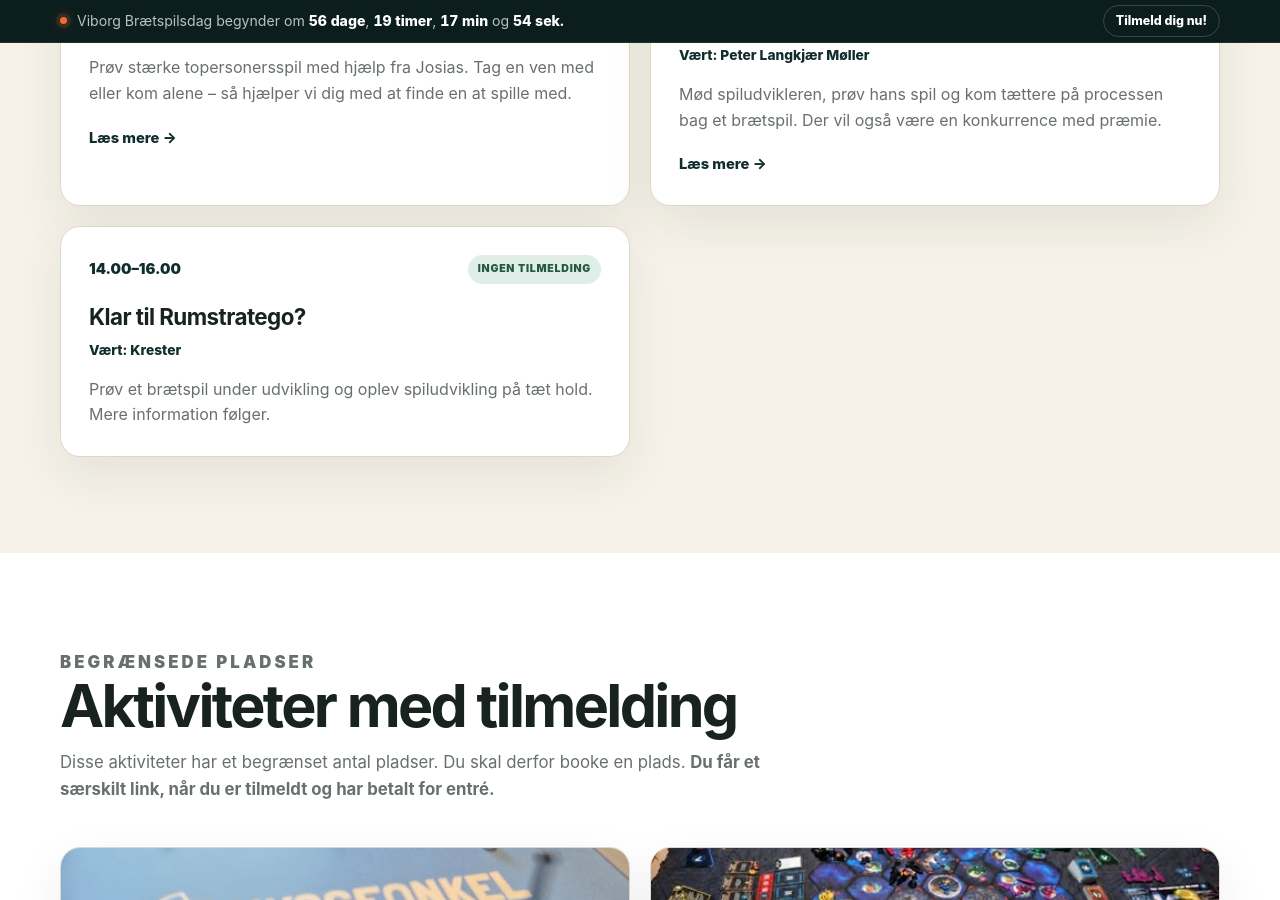
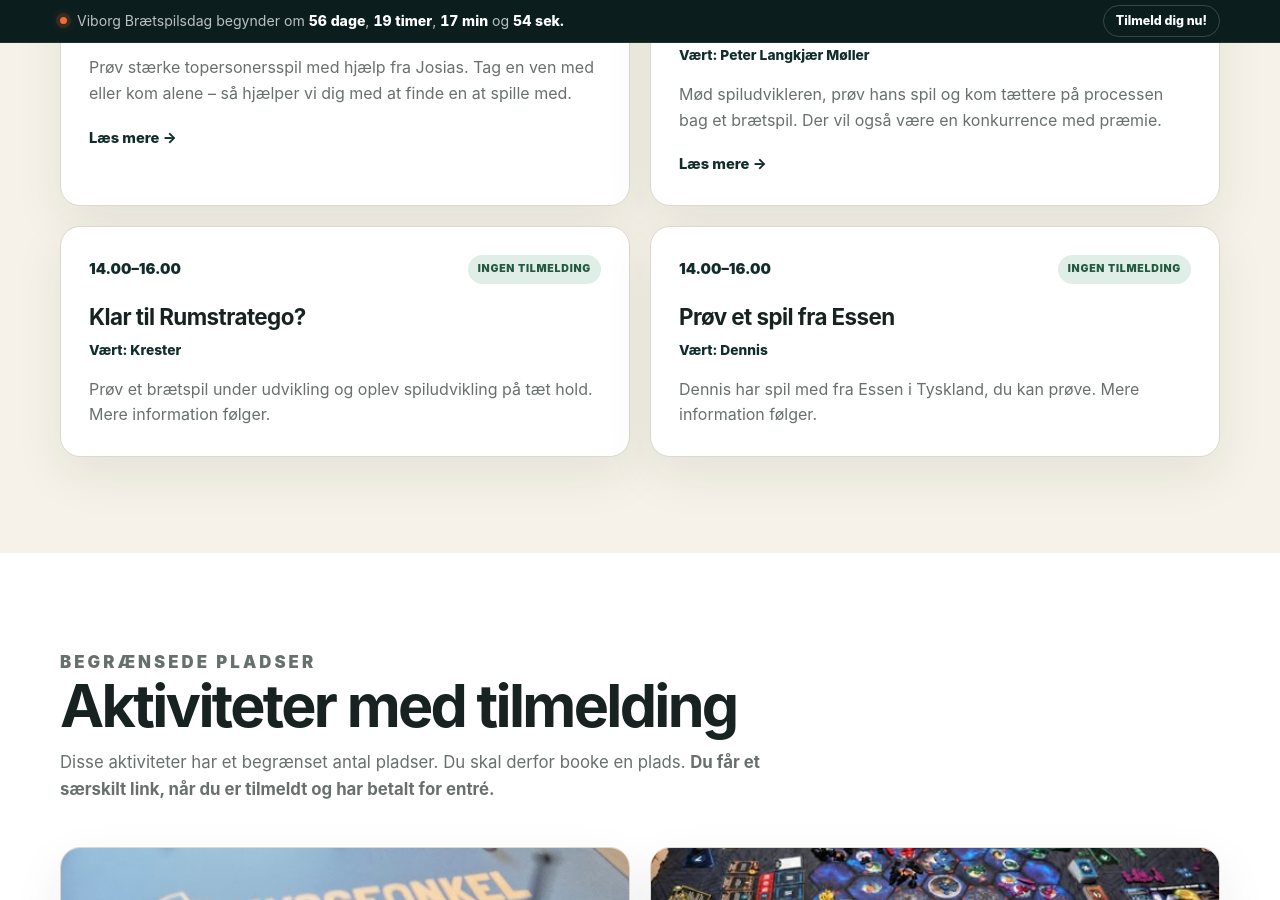
Before and after one commit to Andrejao/spilex, a Jekyll site: the page built from aktiviteter.html, in a window 1280 px wide and 900 px high, scrolled down 1342 px. Built offline with Jekyll 4.4.1, drawn with Linux system fonts in a browser that asks for light colours.

Commit message:
Update aabne_aktiviteter.yml

```diff
--- a/_data/aabne_aktiviteter.yml
+++ b/_data/aabne_aktiviteter.yml
@@ -34,3 +34,8 @@
   titel: "Klar til Rumstratego?"
   vaert: "Krester"
   beskrivelse: "Prøv et brætspil under udvikling og oplev spiludvikling på tæt hold. Mere information følger."
+
+- tid: "14.00–16.00"
+  titel: "Prøv et spil fra Essen"
+  vaert: "Dennis"
+  beskrivelse: "Dennis har spil med fra Essen i Tyskland, du kan prøve. Mere information følger."
```
